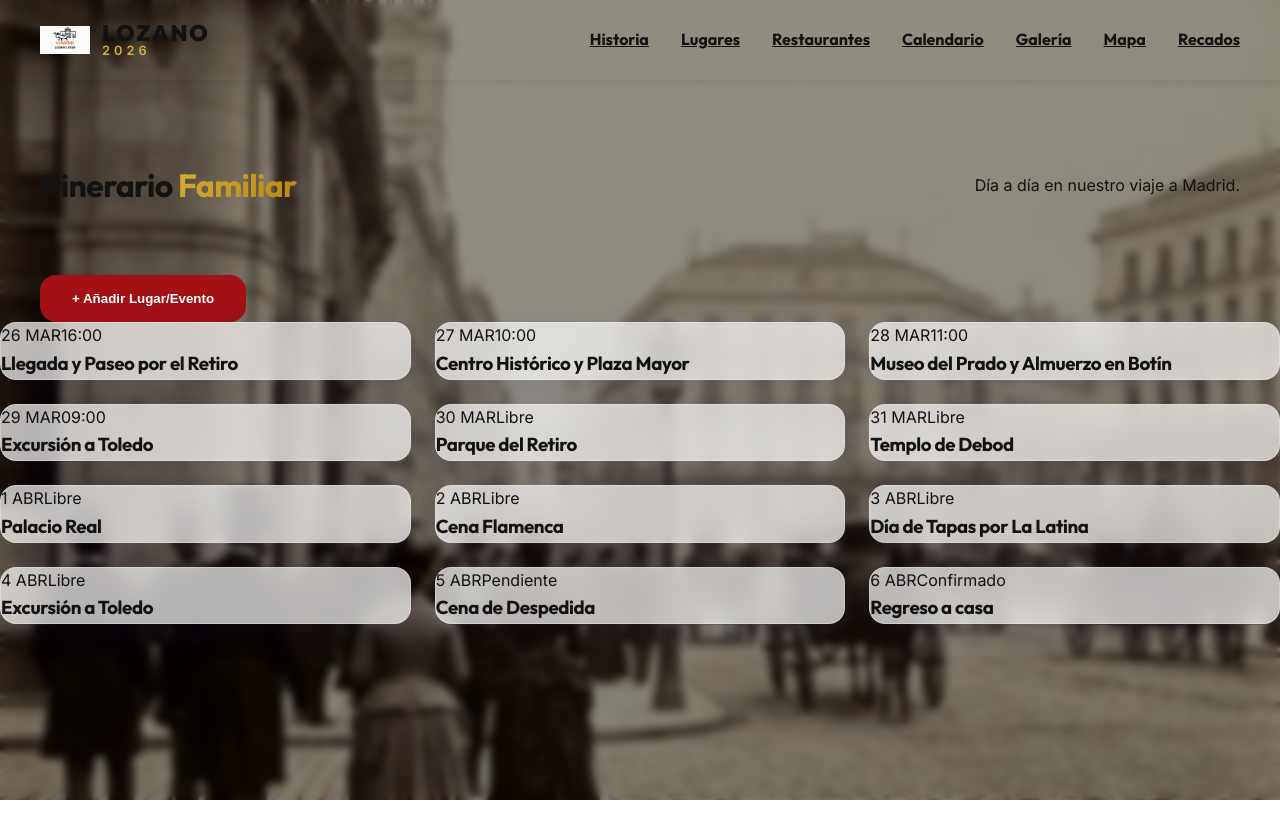
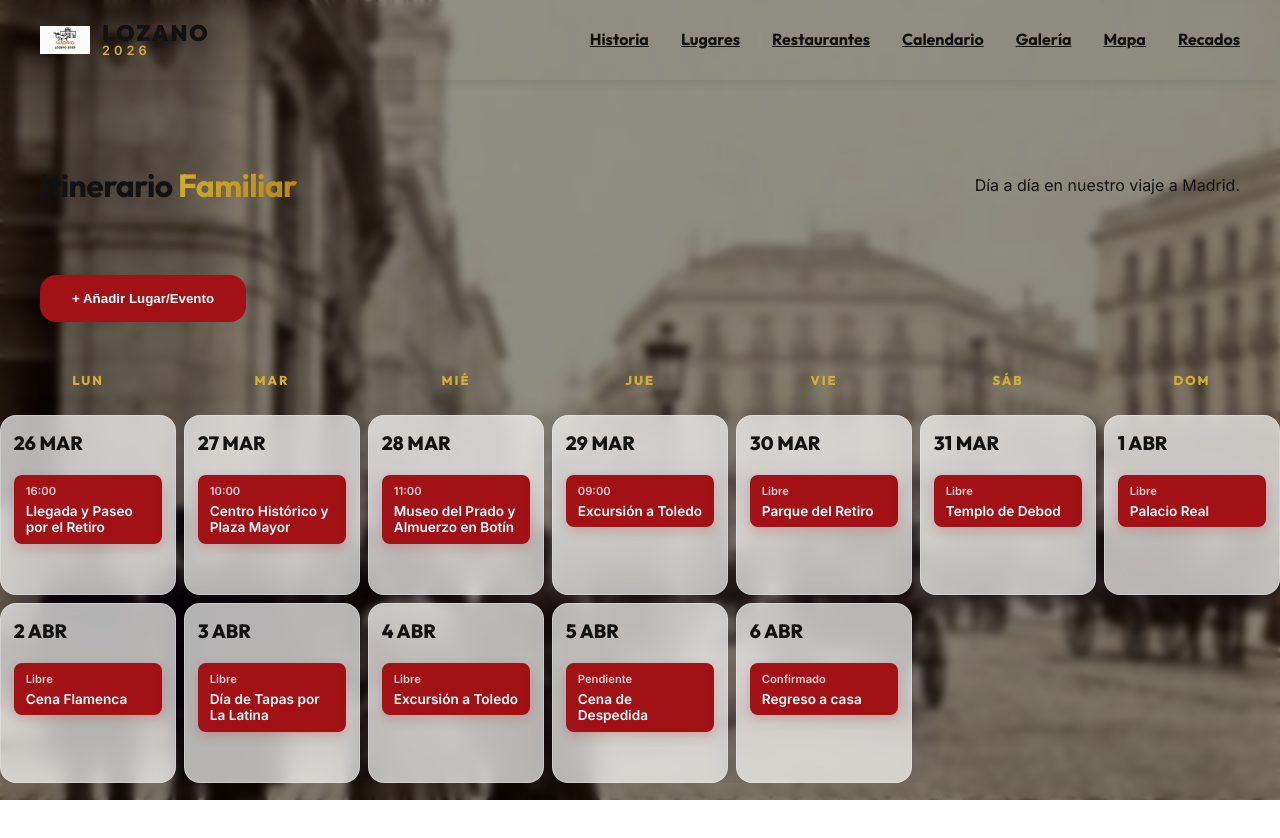
Before and after one commit to flozanol/Los-Lozano-Madrid, a Next.js app: page /calendar in a window 1280 px wide. Shown: the top 838 px of the page. Built offline with nearby package versions, Linux system fonts and the light colour scheme.

Commit message:
V3 Polish: Fixed image links and Google Calendar style

```diff
--- a/app/calendar/page.module.css
+++ b/app/calendar/page.module.css
@@ -45,146 +45,107 @@
     font-family: inherit;
 }
 
+.calendarContainer {
+    margin-top: 2rem;
+    overflow-x: auto;
+}
+
 .calendarGrid {
     display: grid;
-    grid-template-columns: repeat(auto-fill, minmax(350px, 1fr));
-    gap: 1.5rem;
+    grid-template-columns: repeat(7, 1fr);
+    gap: 8px;
+    min-width: 900px;
 }
 
+.dayHeader {
+    text-align: center;
+    padding: 1rem;
+    font-family: var(--font-heading);
+    color: var(--madrid-palace-gold);
+    font-weight: 800;
+    font-size: 0.8rem;
+    letter-spacing: 2px;
+}
 
-.dayC.card {
+.calendarDay {
+    min-height: 180px;
+    padding: 0.8rem;
     display: flex;
-    align-items: center;
-    padding: 2rem;
-    margin-bottom: 1.5rem;
-    position: relative;
-    border: 1px solid var(--glass-border);
+    flex-direction: column;
+    gap: 8px;
     transition: var(--transition-smooth);
 }
 
-.card:hover {
-    transform: translateX(10px);
-    border-color: var(--madrid-palace-gold);
+.calendarDay:hover {
+    background: rgba(255, 255, 255, 0.1);
 }
 
-.deleteBtn {
+.dayNumber {
+    font-family: var(--font-heading);
+    font-size: 1.2rem;
+    font-weight: 800;
+    color: var(--madrid-luxury-black);
+    margin-bottom: 0.5rem;
+}
+
+.eventCard {
+    background: var(--madrid-crimson);
+    color: white;
+    padding: 8px 12px;
+    border-radius: 8px;
+    font-size: 0.85rem;
+    position: relative;
+    box-shadow: 0 4px 12px rgba(161, 17, 22, 0.2);
+    transition: var(--transition-smooth);
+}
+
+.eventCard:hover {
+    transform: translateY(-2px);
+    box-shadow: 0 6px 15px rgba(161, 17, 22, 0.3);
+}
+
+.eventTime {
+    display: block;
+    font-size: 0.7rem;
+    font-weight: 800;
+    opacity: 0.8;
+    margin-bottom: 2px;
+}
+
+.eventTitle {
+    font-weight: 600;
+    line-height: 1.2;
+}
+
+.miniDeleteBtn {
     position: absolute;
-    right: 20px;
-    top: 50%;
-    transform: translateY(-50%);
+    top: 2px;
+    right: 5px;
     background: none;
     border: none;
-    color: var(--madrid-crimson);
-    font-size: 2rem;
+    color: white;
+    font-size: 1.2rem;
     cursor: pointer;
     opacity: 0;
     transition: var(--transition-smooth);
 }
 
-.card:hover .deleteBtn {
+.eventCard:hover .miniDeleteBtn {
     opacity: 1;
 }
 
-.deleteBtn:hover {
-    color: red;
-    transform: translateY(-50%) scale(1.2);
+.miniDeleteBtn:hover {
+    transform: scale(1.3);
+    color: var(--madrid-palace-gold);
 }
 
-.dayCard {
-    background: #fff;
-    border-radius: 12px;
-    display: flex;
-    overflow: hidden;
-    box-shadow: 0 4px 10px rgba(0, 0, 0, 0.05);
-    transition: var(--transition);
-    border: 1px solid #eee;
+@media (max-width: 1000px) {
+    .calendarGrid {
+        grid-template-columns: repeat(1, 1fr);
+        min-width: 100%;
+    }
+
+    .calendarDay {
+        min-height: auto;
+    }
 }
-
-.dayCard:hover {
-    transform: translateX(5px);
-    border-color: var(--madrid-gold);
-}
-
-.dateSide {
-    background: var(--madrid-black);
-    color: #fff;
-    padding: 1.5rem;
-    display: flex;
-    flex-direction: column;
-    align-items: center;
-    justify-content: center;
-    min-width: 90px;
-}
-
-.dayNum {
-    font-size: 2rem;
-    font-weight: 900;
-    line-height: 1;
-}
-
-.monthName {
-    font-size: 0.8rem;
-    text-transform: uppercase;
-    font-weight: 700;
-    color: var(--madrid-gold);
-}
-
-.eventSide {
-    padding: 1.5rem;
-    flex: 1;
-    display: flex;
-    flex-direction: column;
-    justify-content: center;
-    gap: 0.5rem;
-}
-
-.eventSide h3 {
-    font-size: 1.1rem;
-    color: var(--madrid-black);
-}
-
-.badge {
-    font-size: 0.7rem;
-    font-weight: 800;
-    text-transform: uppercase;
-    padding: 0.2rem 0.6rem;
-    border-radius: 4px;
-    width: fit-content;
-}
-
-/* Status Colors */
-.reservado .badge {
-    background: #e3f2fd;
-    color: #1976d2;
-}
-
-.reservado .dateSide {
-    background: #1976d2;
-}
-
-.pendiente .badge {
-    background: #fff8e1;
-    color: #f57f17;
-}
-
-.pendiente .dateSide {
-    background: #f57f17;
-}
-
-.libre .badge {
-    background: #e8f5e9;
-    color: #2e7d32;
-}
-
-.libre .dateSide {
-    background: #2e7d32;
-}
-
-.confirmado .badge {
-    background: #fce4ec;
-    color: #c2185b;
-}
-
-.confirmado .dateSide {
-    background: #c2185b;
-}
--- a/app/calendar/page.tsx
+++ b/app/calendar/page.tsx
@@ -99,22 +99,35 @@ const CalendarPage = () => {
                     </form>
                 )}
 
+                <div className={styles.calendarContainer}>
                     <div className={styles.calendarGrid}>
+                        {/* Weekly Header */}
+                        {['LUN', 'MAR', 'MIÉ', 'JUE', 'VIE', 'SÁB', 'DOM'].map(day => (
+                            <div key={day} className={styles.dayHeader}>{day}</div>
+                        ))}
+
+                        {/* Calendar Days */}
                         {itinerary.map((item, index) => (
-                        <div key={index} className={`${styles.card} glass`}>
-                            <div className={styles.dateInfo}>
-                                <span className={styles.date}>{item.date}</span>
-                                <span className={styles.time}>{item.time}</span>
+                            <div key={index} className={`${styles.calendarDay} glass`}>
+                                <div className={styles.dayNumber}>
+                                    <span>{item.date}</span>
                                 </div>
-                            <div className={styles.eventInfo}>
-                                <h3>{item.event}</h3>
-                            </div>
-                            <button className={styles.deleteBtn} onClick={() => deleteItem(index)} aria-label="Eliminar">
+                                <div className={styles.eventCard}>
+                                    <span className={styles.eventTime}>{item.time}</span>
+                                    <p className={styles.eventTitle}>{item.event}</p>
+                                    <button
+                                        className={styles.miniDeleteBtn}
+                                        onClick={() => deleteItem(index)}
+                                        title="Eliminar"
+                                    >
                                         ×
                                     </button>
                                 </div>
+                            </div>
                         ))}
                     </div>
+                </div>
+
             </div>
         </>
     );
--- a/app/restaurants/page.tsx
+++ b/app/restaurants/page.tsx
@@ -24,8 +24,9 @@ const RestaurantsPage = () => {
             specialty: "Chocolate con Churros",
             desc: "Perfecto para después de una caminata o para empezar el día con energía.",
             rating: "⭐⭐⭐⭐⭐",
-            image: "https://images.unsplash.com/photo-1514516348920-f319999a5e5a?auto=format&fit=crop&w=1200&q=80"
+            image: "https://images.unsplash.com/photo-1514361892635-6b07eaf1aa5a?auto=format&fit=crop&w=1200&q=80"
         }
+
 
     ]);
 
```
Also changed, not shown: app/places/page.tsx (+1 -6 lines). Lines whose indentation alone changed are shown as unchanged.
